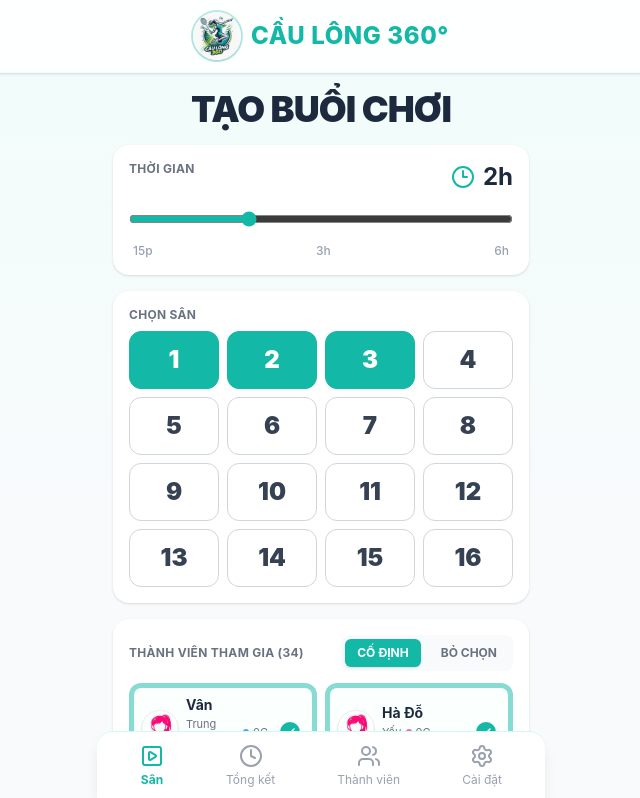
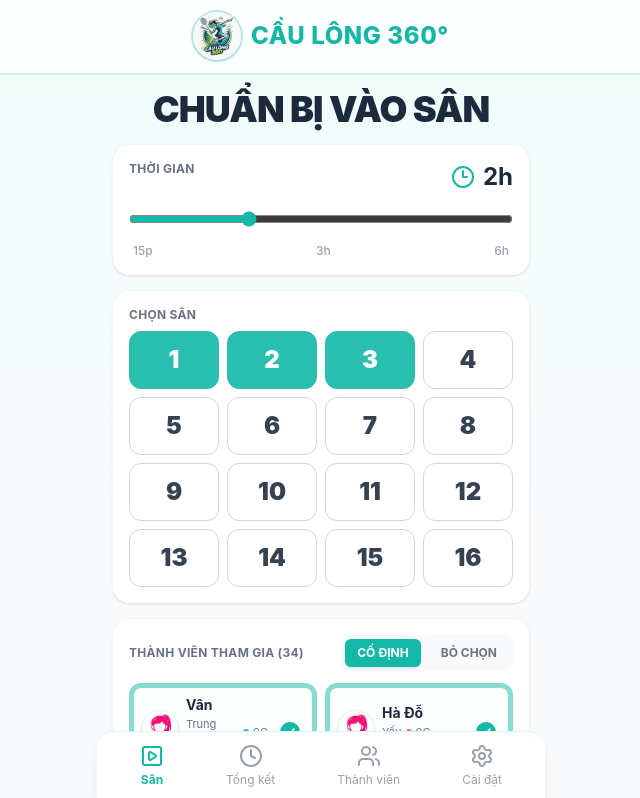
Before and after one commit to htphuoc/badminton-pairing-app, a React (Vite) app: page / in a window 1280 px wide. Shown: the top 798 px of the page, without its empty margins (319-959 px from the left). Built offline with nearby package versions, Linux system fonts and the light colour scheme.

Commit message:
Nội dung thông điệp

```diff
--- a/src/pages/SessionPage.tsx
+++ b/src/pages/SessionPage.tsx
@@ -1,5 +1,5 @@
 import { useEffect, useMemo, useState } from 'react';
-import { Check, Clock3, Play, Plus, Shuffle, UserPlus, X } from 'lucide-react';
+import { Check, Clock3, Play, Plus, Shuffle, Trash2, UserPlus, X } from 'lucide-react';
 import { useSession } from '../hooks/useSession';
 import { usePlayers } from '../hooks/usePlayers';
 import BadmintonCourt from '../components/BadmintonCourt';
@@ -126,11 +126,12 @@ export default function SessionPage() {
     };
   };
 
-  /* ── TẠO BUỔI CHƠI ── */
+  /* ── CHUẨN BỊ VÀO SÂN ── */
   if (!currentSession) {
+    const defaultCourts = getDefaultCourtsForWeekday(new Date().getDay());
     return (
       <div className="pb-24 space-y-4">
-        <h2 className="text-4xl font-black uppercase text-center text-slate-800 tracking-tight">TẠO BUỔI CHƠI</h2>
+        <h2 className="text-4xl font-black uppercase text-center text-slate-800 tracking-tight">CHUẨN BỊ VÀO SÂN</h2>
 
         <section className="bg-white rounded-2xl p-4 space-y-4 shadow-sm">
           <div className="flex justify-between font-bold text-gray-700">
@@ -163,19 +164,26 @@ export default function SessionPage() {
             Chọn sân
           </b>
           <div className="grid grid-cols-4 gap-2">
-            {Array.from({ length: 16 }, (_, i) => i + 1).map(c => (
+            {Array.from({ length: 16 }, (_, i) => i + 1).map(c => {
+              const isDefault = defaultCourts.includes(c);
+              const isSelected = courts.includes(c);
+              return (
                 <button
                   key={c}
-                onClick={() =>
-                  setCourts(x => (x.includes(c) ? x.filter(i => i !== c) : [...x, c]))
-                }
+                  onClick={() => {
+                    if (isDefault) return; // sân đăng ký cố định không thể bỏ chọn
+                    setCourts(x => (x.includes(c) ? x.filter(i => i !== c) : [...x, c]));
+                  }}
                   className={`rounded-xl py-3 text-2xl font-black transition-colors border ${
-                  courts.includes(c) ? 'bg-primary border-primary text-white' : 'border-gray-300 text-gray-700 bg-white hover:bg-gray-100'
-                }`}
+                    isSelected
+                      ? 'bg-primary border-primary text-white'
+                      : 'border-gray-300 text-gray-700 bg-white hover:bg-gray-100'
+                  } ${isDefault ? 'cursor-not-allowed opacity-90' : ''}`}
                 >
                   {c}
                 </button>
-            ))}
+              );
+            })}
           </div>
         </section>
 
@@ -372,12 +380,14 @@ export default function SessionPage() {
           <small className="text-teal-100 font-bold tracking-wide uppercase">
             ĐANG CHƠI · {currentSession.sessionType === 'VÃNG LAI' ? 'VÃNG LAI' : 'CỐ ĐỊNH'}
           </small>
+          <div className="flex items-baseline gap-2 flex-wrap">
             <b className="block text-lg">
               {new Date(currentSession.date).toLocaleDateString('vi-VN')}
             </b>
-          <small className="text-teal-100">
+            <small className="text-teal-100 font-semibold">
               {configured.length} sân · {label(currentSession.plannedDurationMinutes || 120)}
             </small>
+          </div>
         </div>
         <button
           onClick={() => setConfirmEnd(true)}
@@ -533,7 +543,7 @@ export default function SessionPage() {
                     className="flex-shrink-0 w-7 h-7 rounded-full bg-red-50 text-red-400 hover:bg-red-100 hover:text-red-600 flex items-center justify-center transition-colors"
                     title="Gỡ khỏi danh sách"
                   >
-                    <X size={14} />
+                    <Trash2 size={14} />
                   </button>
                 </div>
               );
--- a/src/pages/SettingsPage.tsx
+++ b/src/pages/SettingsPage.tsx
@@ -66,7 +66,7 @@ export default function SettingsPage() {
       <section className="bg-white rounded-2xl p-5 border border-teal-50 shadow-sm space-y-4">
         <h3 className="font-extrabold flex items-center gap-2">
           <SlidersHorizontal size={18} className="text-primary" />
-          CHI PHÍ MẶC ĐỊNH
+          CHI PHÍ
         </h3>
         <NumberField
           label="Giá thuê sân cố định / Giờ (VND)"
@@ -99,7 +99,7 @@ export default function SettingsPage() {
       <section className="bg-white rounded-2xl p-5 border border-teal-50 shadow-sm space-y-4">
         <h3 className="font-extrabold flex items-center gap-2">
           <CalendarDays size={18} className="text-primary" />
-          SÂN MẶC ĐỊNH THEO NGÀY
+          SÂN THUÊ CỐ ĐỊNH
         </h3>
         <p className="text-sm text-gray-500">
           Khi tạo buổi chơi, hệ thống sẽ chọn sẵn các sân đã cấu hình cho ngày tương ứng.
```
Lines whose indentation alone changed are shown as unchanged.
